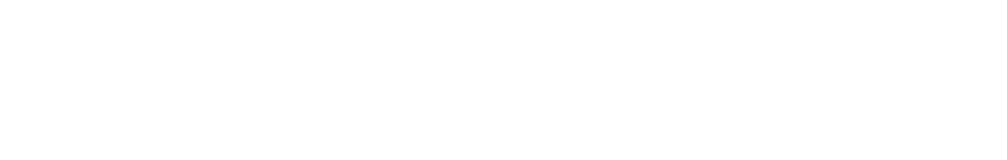
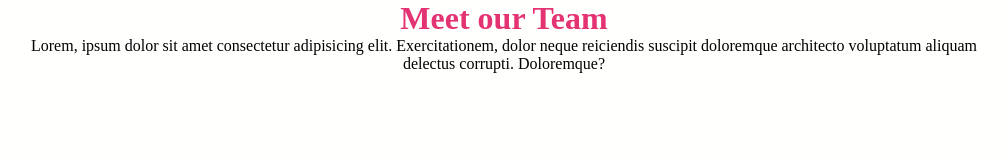
Before and after one commit to alessiopalmieri001/html-css-float-cards, a plain HTML site: page index.html in a window 1280 px wide. Shown: the whole page, without its empty margins (136-1143 px from the left). Drawn offline with Linux system fonts and the light colour scheme.

Commit message:
aggiunti colori sfondi + container

```diff
--- a/css/style.css
+++ b/css/style.css
@@ -8,7 +8,21 @@
 
 /* generali */
 
+body{
+    background-color: #FFFFFE;
+}
 
+.pink{
+    color:#e43373 ;
+}
 
+.container{
+    max-width: 1000px;
+    margin:0 auto;
+}
 
+/* header */
+header > *{
+    text-align: center;
+}
 /* main */
--- a/index.html
+++ b/index.html
@@ -9,12 +9,20 @@
     <!-- style css -->
     <link rel="stylesheet" href="css/style.css">
     <body>
-        <header>
+        <div class="container">
+            <header>
+                <h1 class="pink">
+                    Meet our Team
+                </h1>
+                <p>
+                    Lorem, ipsum dolor sit amet consectetur adipisicing elit. Exercitationem, dolor neque reiciendis suscipit doloremque architecto voluptatum aliquam delectus corrupti. Doloremque?
+                </p>
+            </header>
+            <main>
 
-        </header>
-        <main>
+            </main>
+        </div>
 
-        </main>
 
     </body>
 </html>
```
